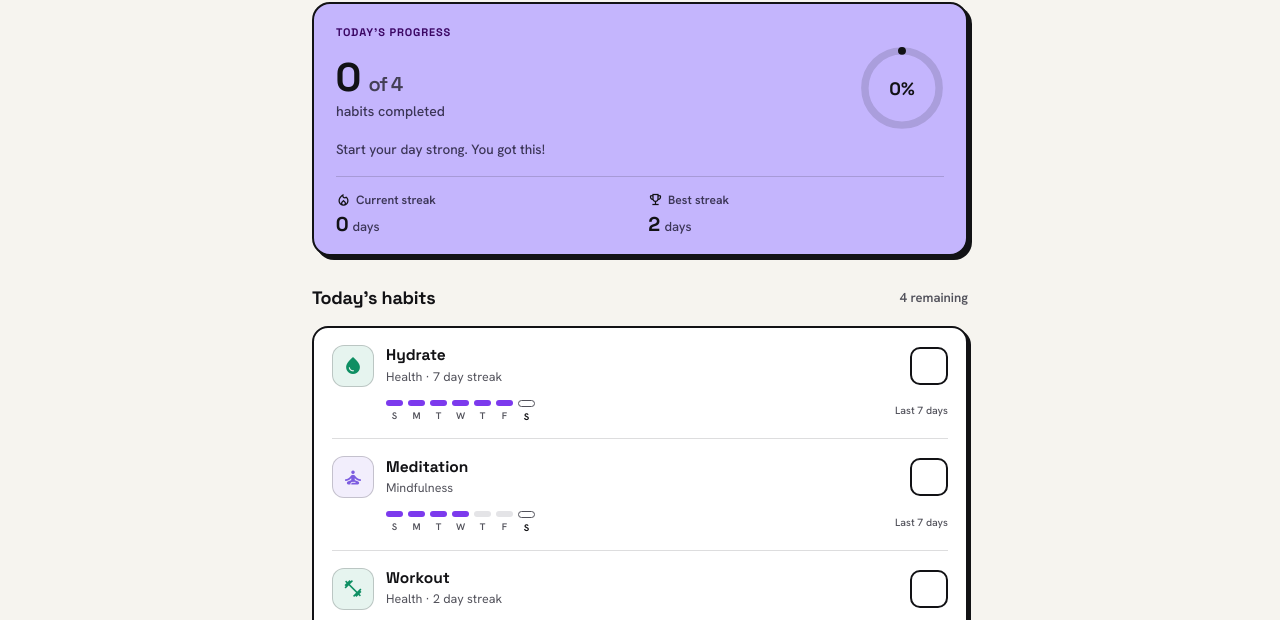
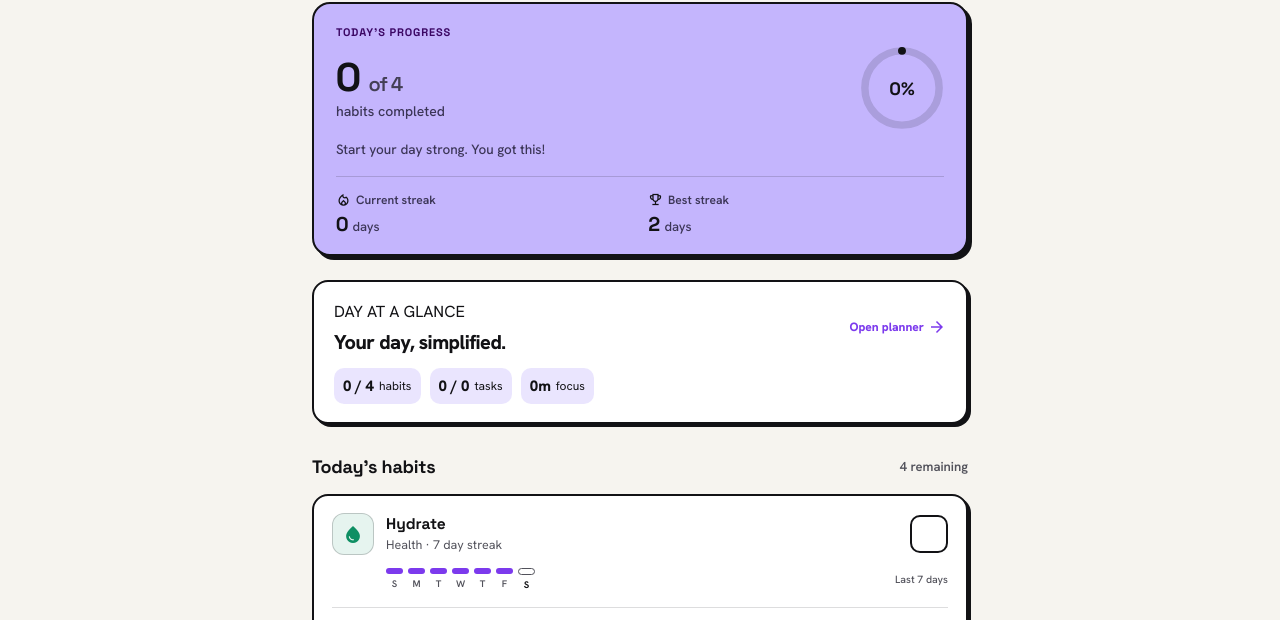
Before and after one commit to Programmer-3016/HabitArc-, a website: page Dashboard.html in a window 1280 px wide. Shown: the part 165-785 px from the top of the page. Drawn offline with nearby package versions, Linux system fonts and the light colour scheme.

Commit message:
feat(day): add compact live daily snapshot to Dashboard

```diff
--- a/Dashboard.html
+++ b/Dashboard.html
@@ -135,6 +135,7 @@
         .pop { animation: pop 0.3s ease; }
     </style>
 <link rel="stylesheet" href="app-ui.css"/>
+<link rel="stylesheet" href="day-workspace.css"/>
 <script src="app-ui.js"></script>
 </head>
 <body class="bg-background text-on-background antialiased min-h-screen flex flex-col relative overflow-x-hidden">
@@ -250,6 +251,16 @@
                 <p><span id="longest-streak">0</span><span class="ha-dashboard-unit">days</span></p>
             </div>
         </div>
+    </section>
+
+    <section id="ha-day-dashboard-peek" class="ha-day-dashboard-peek" aria-label="Today at a glance">
+      <div class="ha-day-peek-header">
+        <div><p class="ha-plan-kicker">DAY AT A GLANCE</p><h2>Your day, simplified.</h2></div>
+        <a href="Habits.html?section=day" class="ha-day-peek-open">Open planner <span class="material-symbols-outlined" aria-hidden="true">arrow_forward</span></a>
+      </div>
+      <div id="ha-day-dashboard-stats" class="ha-day-peek-metrics" aria-live="polite">
+        <span><strong>—</strong> habits</span><span><strong>—</strong> tasks</span><span><strong>—</strong> focus</span>
+      </div>
     </section>
 
     <!-- ─── Today's Habits ──────────────────────────── -->
@@ -479,5 +490,8 @@
         // Keep the local profile name available when Firebase is offline.
     });
 })();
+if (window.HabitArc?.getHabits && document.getElementById('ha-day-dashboard-peek')) {
+    import('./day-workspace.js').then(mod => mod.mountDashboard()).catch(error => console.warn('Day summary unavailable:', error));
+}
 </script>
 </body></html>
```
